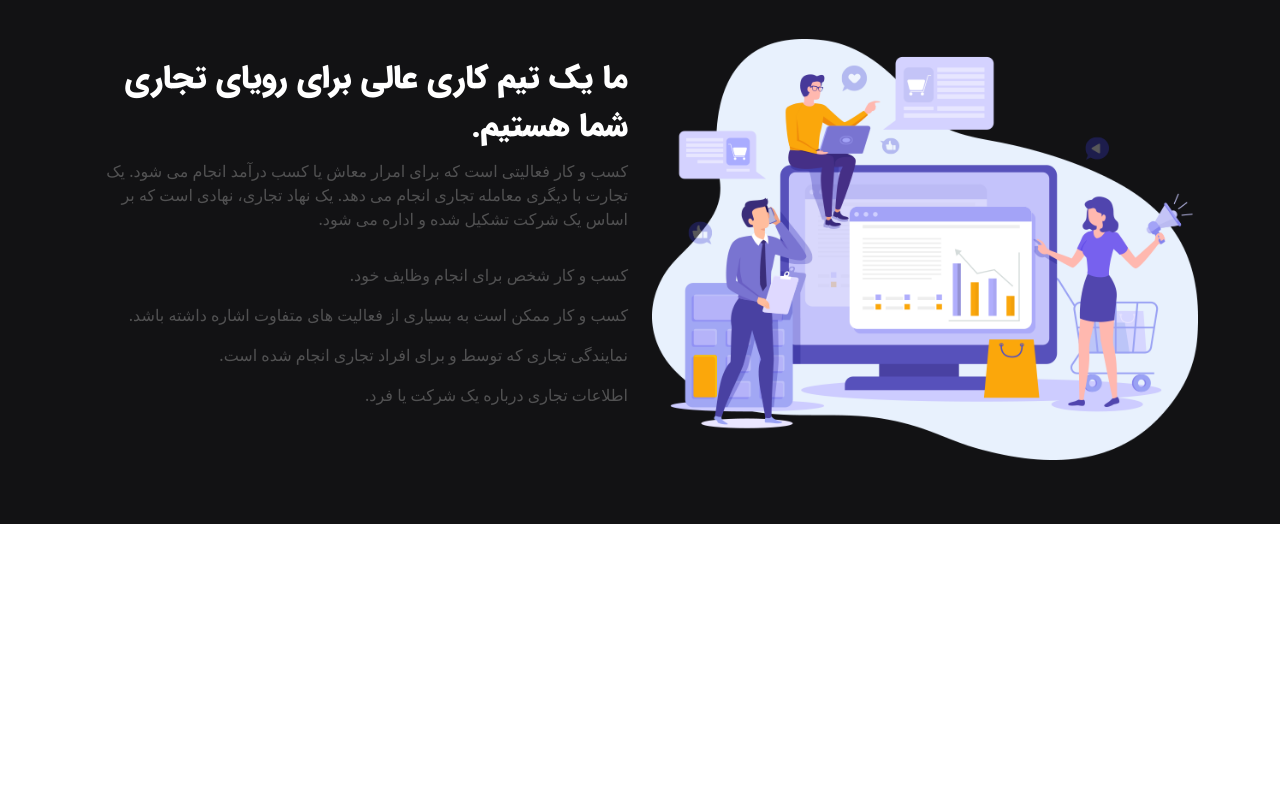
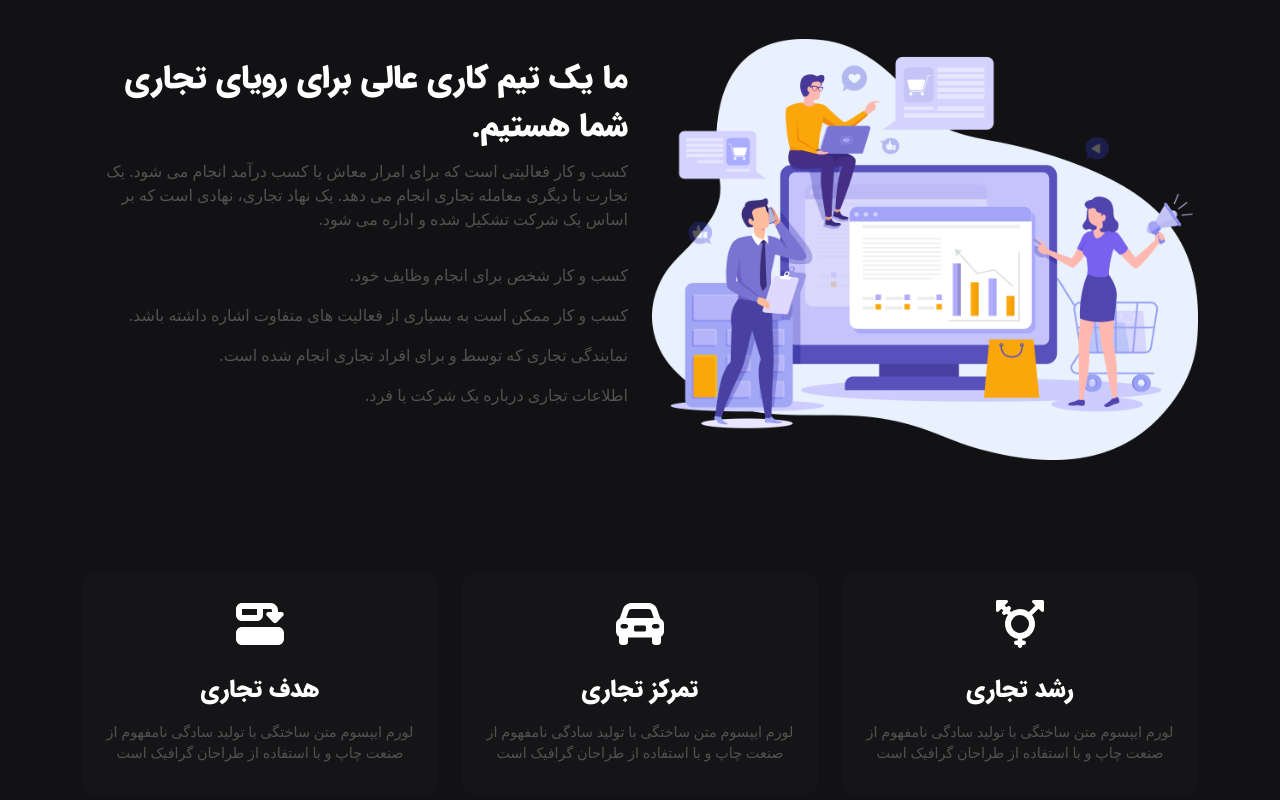
Before and after one commit to mohammadmehdidalvandii/landing-limty, a Next.js app: page / in a window 1280 px wide. Shown: the part 815-1615 px from the top of the page. Before the commit the page ends 1339 px from the top, so only its background shows below. Built offline with nearby package versions, Linux system fonts and the light colour scheme.

Commit message:
create section aboutBox

```diff
--- /dev/null
+++ b/components/template/AboutBox/AboutBox.js
@@ -0,0 +1,45 @@
+import React from 'react'
+import style from '@/styles/aboutBox.module.css'
+import "@fortawesome/fontawesome-svg-core/styles.css";
+import { config } from "@fortawesome/fontawesome-svg-core";
+config.autoAddCss = false;
+import { FontAwesomeIcon } from "@fortawesome/react-fontawesome";
+import { faCarRear, faDiagramSuccessor, faFaucet, faTransgenderAlt } from "@fortawesome/free-solid-svg-icons";
+
+export default function AboutBox() {
+  return (
+    <section className={style.about_box}>
+        <div className="container">
+            <div className="row">
+                <div className="col-lg-4 col-md-6 col-sm-12">
+                    <div className={style.about_box_item}>
+                        <span className={style.about_box_itemIcon}>
+                            <FontAwesomeIcon icon={faTransgenderAlt}/>
+                        </span>
+                        <h5 className={style.about_box_itemTitle}>رشد تجاری</h5>
+                        <p className={style.about_box_itemDesc}>لورم ایپسوم متن ساختگی با تولید سادگی نامفهوم از صنعت چاپ و با استفاده از طراحان گرافیک است</p>
+                    </div>
+                </div>
+                <div className="col-lg-4 col-md-6 col-sm-12">
+                    <div className={style.about_box_item}>
+                        <span className={style.about_box_itemIcon}>
+                            <FontAwesomeIcon icon={faCarRear}/>
+                        </span>
+                        <h5 className={style.about_box_itemTitle}>تمرکز تجاری</h5>
+                        <p className={style.about_box_itemDesc}>لورم ایپسوم متن ساختگی با تولید سادگی نامفهوم از صنعت چاپ و با استفاده از طراحان گرافیک است</p>
+                    </div>
+                </div>
+                <div className="col-lg-4 col-md-6 col-sm-12">
+                    <div className={style.about_box_item}>
+                        <span className={style.about_box_itemIcon}>
+                            <FontAwesomeIcon icon={faDiagramSuccessor}/>
+                        </span>
+                        <h5 className={style.about_box_itemTitle}>هدف تجاری</h5>
+                        <p className={style.about_box_itemDesc}>لورم ایپسوم متن ساختگی با تولید سادگی نامفهوم از صنعت چاپ و با استفاده از طراحان گرافیک است</p>
+                    </div>
+                </div>
+            </div>
+        </div>
+    </section>
+  )
+}
--- a/pages/index.js
+++ b/pages/index.js
@@ -1,5 +1,6 @@
 import Navbar from "@/components/modules/Navbar/Navbar";
 import About from "@/components/template/About/About";
+import AboutBox from "@/components/template/AboutBox/AboutBox";
 import Header from "@/components/template/Header/Header";
 
 export default function Home() {
@@ -8,6 +9,7 @@ export default function Home() {
       <Navbar/>
       <Header/>
       <About/>
+      <AboutBox/>
     </>
   )
 }
--- /dev/null
+++ b/styles/aboutBox.module.css
@@ -0,0 +1,29 @@
+.about_box{
+    display: block;
+    width: 100%;
+    height: 100%;
+    padding: 3rem 0;
+    background-color: var(--color-black-1);
+    color: var(--color-white);
+}
+.about_box_item{
+    display: block;
+    text-align: center;
+    background-color: var(--color-black-2);
+    border-radius: 1rem;
+    padding: 1rem;
+    margin-bottom: 1rem;
+}
+.about_box_itemIcon{
+    font-size: 3rem;
+}
+.about_box_itemTitle{
+    font-family: var(--font-black);
+    font-size: 1.5rem;
+    margin: 1rem 0;
+}
+.about_box_itemDesc{
+    font-size: 0.9rem;
+    font-weight: 400;
+    color: var(--color-gray);
+}
```
